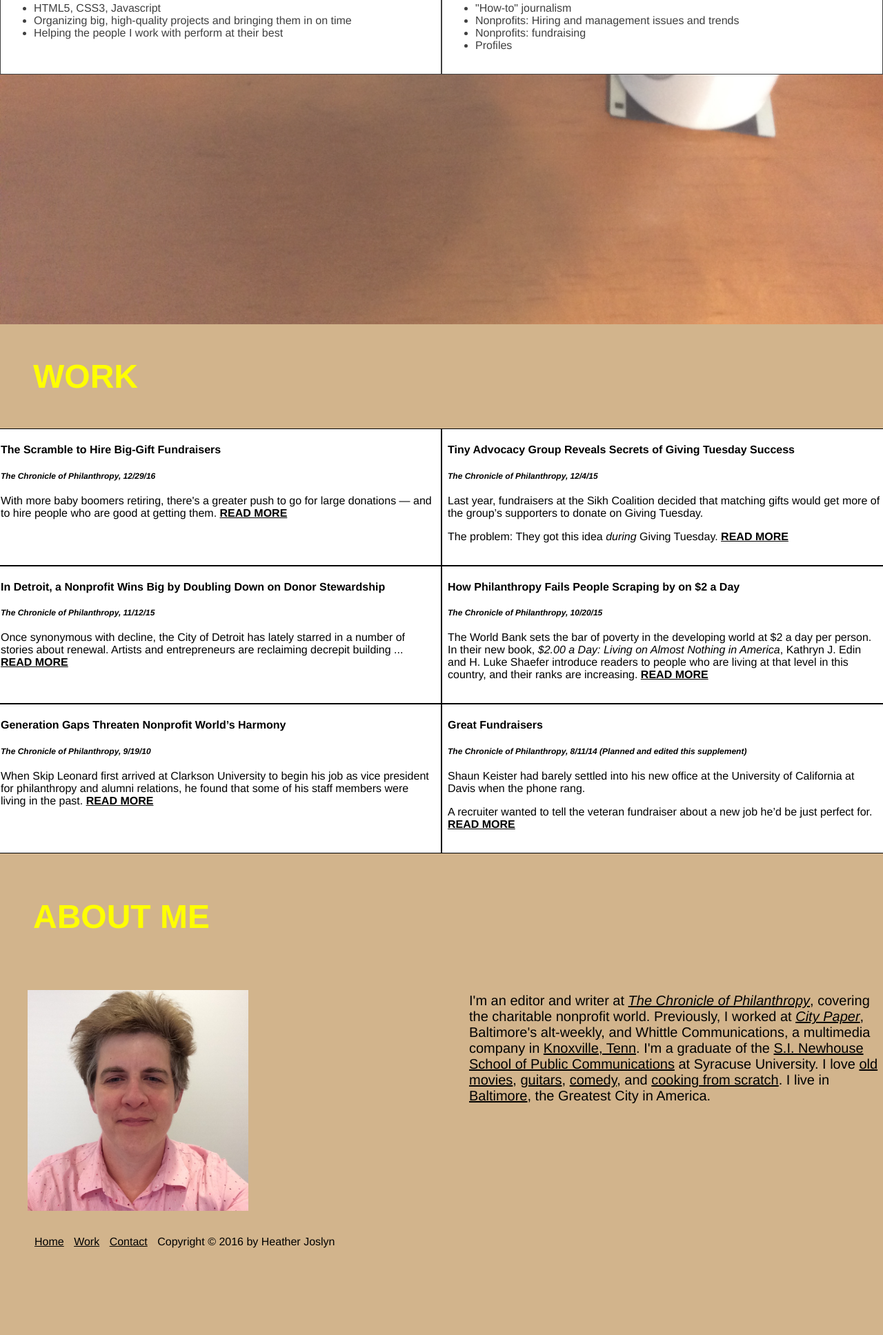
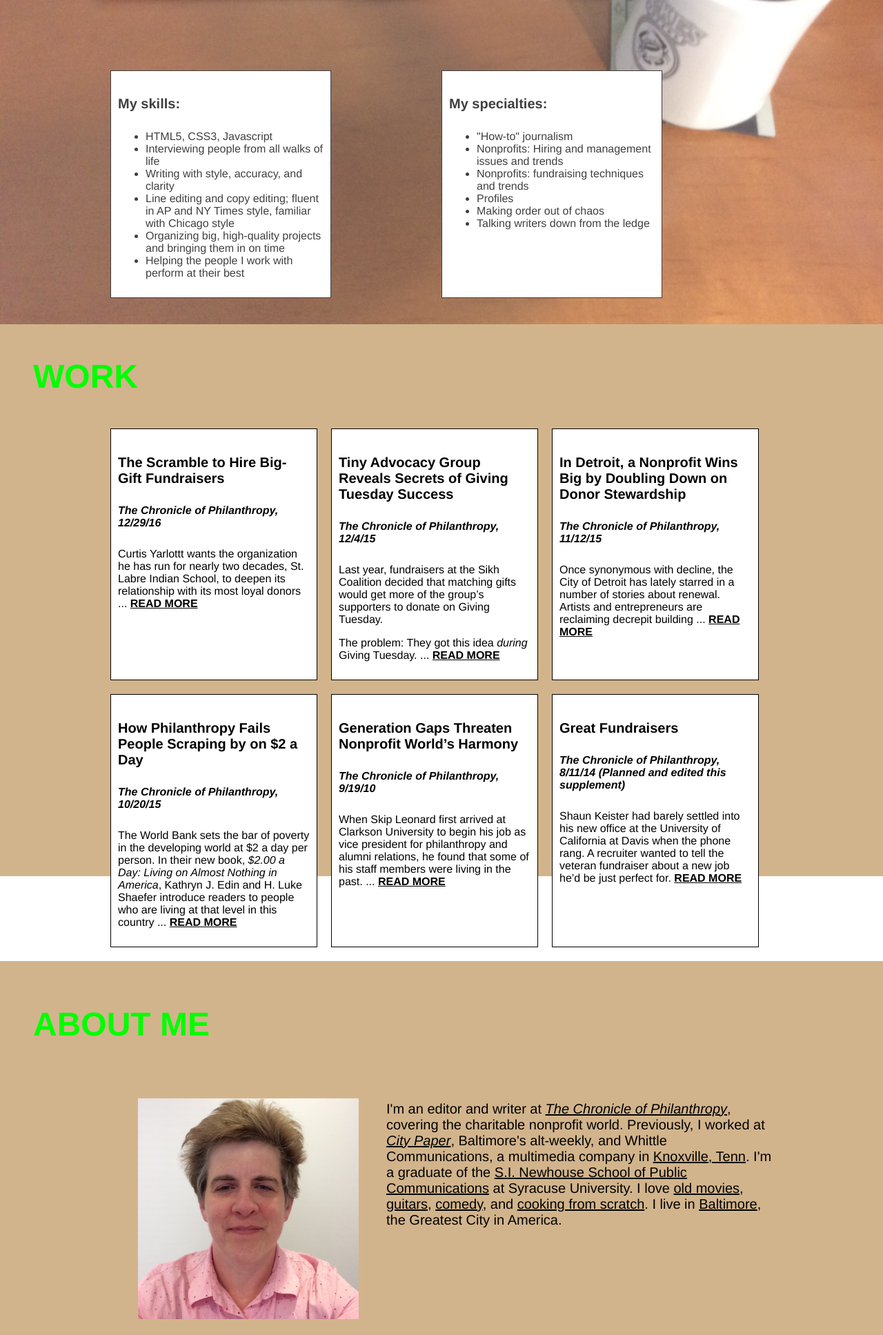
Before and after one commit to hajoslyn/heatherjoslyn.com, a plain HTML site: page index.html in a window 1280 px wide. Shown: the part 362-2297 px from the top of the page at 69% size. Drawn offline with Linux system fonts and the light colour scheme.

Commit message:
flexbox fix for all pages

```diff
--- a/css/newstyle.css
+++ b/css/newstyle.css
@@ -7,23 +7,23 @@
   padding: 0;
   font-family: Helvetica, sans-serif;
 }
-#logo, h1, h2, h3 {
-color: yellow;
+#logo, h1 {
+color: Lime;
+}
+h2, nav a {
+  color: yellow;
+}
+h3 {
+  color: Lime;
 }
 #logo, h1 {
 font-size: 3em;
-}
-h1 {
-  justify-content: center;
 }
 h1, h2, h3 {
   padding-left: 1em;
 }
 a {
   color: black;
-}
-nav a {
-  color: yellow;
 }
 a:hover {
   color: blue;
@@ -92,55 +92,74 @@
   font-style: italic;
   padding-bottom: 40px;
 }
+.skilllist, .sample {
+  padding: 10px;
+}
 /*laying out lists of skills on home page*/
 .skills {
   display: flex;
   flex-wrap: column;
+  margin: 10em;
 }
 .skilllist {
-  flex: 1 0 50%;
-  box-sizing: border-box;
-  padding: 0 0.5rem 1rem;
+  flex: 1;
+  box-sizing: content-box;
   border: 1px solid black;
   background-color: white;
   height: auto;
+  width: 30em;
+  margin-right: 10em;
 }
 /*styling writing samples on "work" pages*/
 .column {
   display: flex;
   flex-flow: row wrap;
-  margin-left: -0.5rem;
-  margin-right: -0.5rem;
+  margin-right: 10em;
+  margin-left: 10em;
 }
 .sample {
-flex: 1 0 50%;
+flex: 1 0 30%;
 box-sizing: border-box;
-padding:0 0.5rem 1rem;
 border: 1px solid black;
 background-color: white;
 height: auto;
+width: 20em;
+}
+.sample {
+  margin-right: 20px;
+  margin-bottom: 20px;
 }
 h4 {
-  font-size: 1em;
+  font-size: 1.25em;
 }
 h5 {
-font-size: .75em;
+font-size: 1em;
 font-style: italic;
+}
+.skilllist, .sample {
+  font-size: 1em;
 }
 
 /*flex container on "about me" page*/
 .container {
   display: flex;
-  flex-flow: row wrap;
+  margin-right: 10em;
+  margin-left: 10em;
+  flex-wrap: wrap;
   justify-content: space-around;
 }
-#profile, img {
-  flex: 1 0 45%;
-  width: 20em;
+img {
+  flex: 1;
+    width: 20em;
+    padding: 0;
+    border: 0;
+    margin: 0;
 }
 #bio {
-  flex: 1 0 45%;
+  flex: 1;
+  box-sizing: border-box;
   width: 20em;
+  height: auto;
   font-size: 1.25em;
 }
 span {
--- a/index.html
+++ b/index.html
@@ -31,6 +31,9 @@
   <h4>My skills:</h4>
     <ul>
       <li>HTML5, CSS3, Javascript</li>
+      <li>Interviewing people from all walks of life</li>
+      <li>Writing with style, accuracy, and clarity</li>
+      <li>Line editing and copy editing; fluent in AP and NY Times style, familiar with Chicago style</li>
       <li>Organizing big, high-quality projects and bringing them in on time</li>
       <li>Helping the people I work with perform at their best</li>
     </ul>
@@ -40,8 +43,10 @@
     <ul>
       <li>"How-to" journalism</li>
       <li>Nonprofits: Hiring and management issues and trends</li>
-      <li>Nonprofits: fundraising</li>
+      <li>Nonprofits: fundraising techniques and trends</li>
       <li>Profiles</li>
+      <li>Making order out of chaos</li>
+      <li>Talking writers down from the ledge</li>
     </ul>
   </article>
 </div>
@@ -54,14 +59,14 @@
         <article class="sample">
           <h4>The Scramble to Hire Big-Gift Fundraisers</h4>
           <h5>The Chronicle of Philanthropy, 12/29/16</h5>
-          <p>With more baby boomers retiring, there's a greater push to go for large donations — and to hire people who are good at getting them.
+          <p>Curtis Yarlottt wants the organization he has run for nearly two decades, St. Labre Indian School, to deepen its relationship with its most loyal donors ...
             <a href="https://philanthropy.com/article/The-Scramble-to-Hire-Big-Gift/235510"><strong>READ MORE</strong></a></p>
           </article>
             <article class="sample">
             <h4>Tiny Advocacy Group Reveals Secrets of Giving Tuesday Success</h4>
             <h5>The Chronicle of Philanthropy, 12/4/15</h5>
             <p>Last year, fundraisers at the Sikh Coalition decided that matching gifts would get more of the group’s supporters to donate on Giving Tuesday.</p>
-            <p>The problem: They got this idea <span>during</span> Giving Tuesday.
+            <p>The problem: They got this idea <span>during</span> Giving Tuesday. ...
               <a href="https://philanthropy.com/article/Tiny-Advocacy-Group-Reveals/234486"><strong>READ MORE</strong></a></p>
             </article>
             <article class="sample"><h4>In Detroit, a Nonprofit Wins Big by Doubling Down on Donor Stewardship</h4>
@@ -71,18 +76,18 @@
                 </article>
                 <article class="sample"><h4>How Philanthropy Fails People Scraping by on $2 a Day</h4>
                     <h5>The Chronicle of Philanthropy, 10/20/15</h5>
-                    <p>The World Bank sets the bar of poverty in the developing world at $2 a day per person. In their new book, <span>$2.00 a Day: Living on Almost Nothing in America</span>, Kathryn J. Edin and H. Luke Shaefer introduce readers to people who are living at that level in this country, and their ranks are increasing.
+                    <p>The World Bank sets the bar of poverty in the developing world at $2 a day per person. In their new book, <span>$2.00 a Day: Living on Almost Nothing in America</span>, Kathryn J. Edin and H. Luke Shaefer introduce readers to people who are living at that level in this country ...
                       <a href="https://philanthropy.com/article/Where-Philanthropy-Fails/233807"><strong>READ MORE</strong></a></p>
                     </article>
                 <article class="sample"><h4>Generation Gaps Threaten Nonprofit World’s Harmony</h4>
                       <h5>The Chronicle of Philanthropy, 9/19/10</h5>
-                      <p>When Skip Leonard first arrived at Clarkson University to begin his job as vice president for philanthropy and alumni relations, he found that some of his staff members were living in the past.
+                      <p>When Skip Leonard first arrived at Clarkson University to begin his job as vice president for philanthropy and alumni relations, he found that some of his staff members were living in the past. ...
                         <a href="https://philanthropy.com/article/Generation-Gaps-Threaten/159929"><strong>READ MORE</strong></a></p>
                 </article>
                 <article class="sample"><h4>Great Fundraisers</h4>
                   <h5>The Chronicle of Philanthropy, 8/11/14 (Planned and edited this supplement)</h5>
-                  <p>Shaun Keister had barely settled into his new office at the University of California at Davis when the phone rang.</p>
-                  <p>A recruiter wanted to tell the veteran fundraiser about a new job he’d be just perfect for.
+                  <p>Shaun Keister had barely settled into his new office at the University of California at Davis when the phone rang.
+                A recruiter wanted to tell the veteran fundraiser about a new job he’d be just perfect for.
                     <a href="https://philanthropy.com/specialreport/great-fundraisers/29"><strong>READ MORE</strong></a></p>
                   </article>
           </div>
@@ -112,6 +117,10 @@
           <li><a href="#home">Home</a></li>
           <li><a href="#work">Work</a></li>
           <li><a href="mailto:hajoslyn@gmail.com">Contact</a></li>
+          <li><a href="https://www.linkedin.com/in/heather-joslyn-49608912?trk=nav_responsive_tab_profile"<i class="fa fa-linkedin-square" aria-hidden="true"></i></a></li>
+          <li></a href="https://www.instagram.com/hajoslyn/"><i class="fa fa-instagram" aria-hidden="true"></i></a></li>
+          <li><a href="https://twitter.com/joslynChronicle"><i class="fa fa-twitter" aria-hidden="true"></i></a></li>
+          <li><a href="https://www.facebook.com/heather.joslyn.3"><i class="fa fa-facebook" aria-hidden="true"></i></a></li>
           <li>Copyright &copy; 2016 by Heather Joslyn</li>
         </ul>
     </footer>
```
